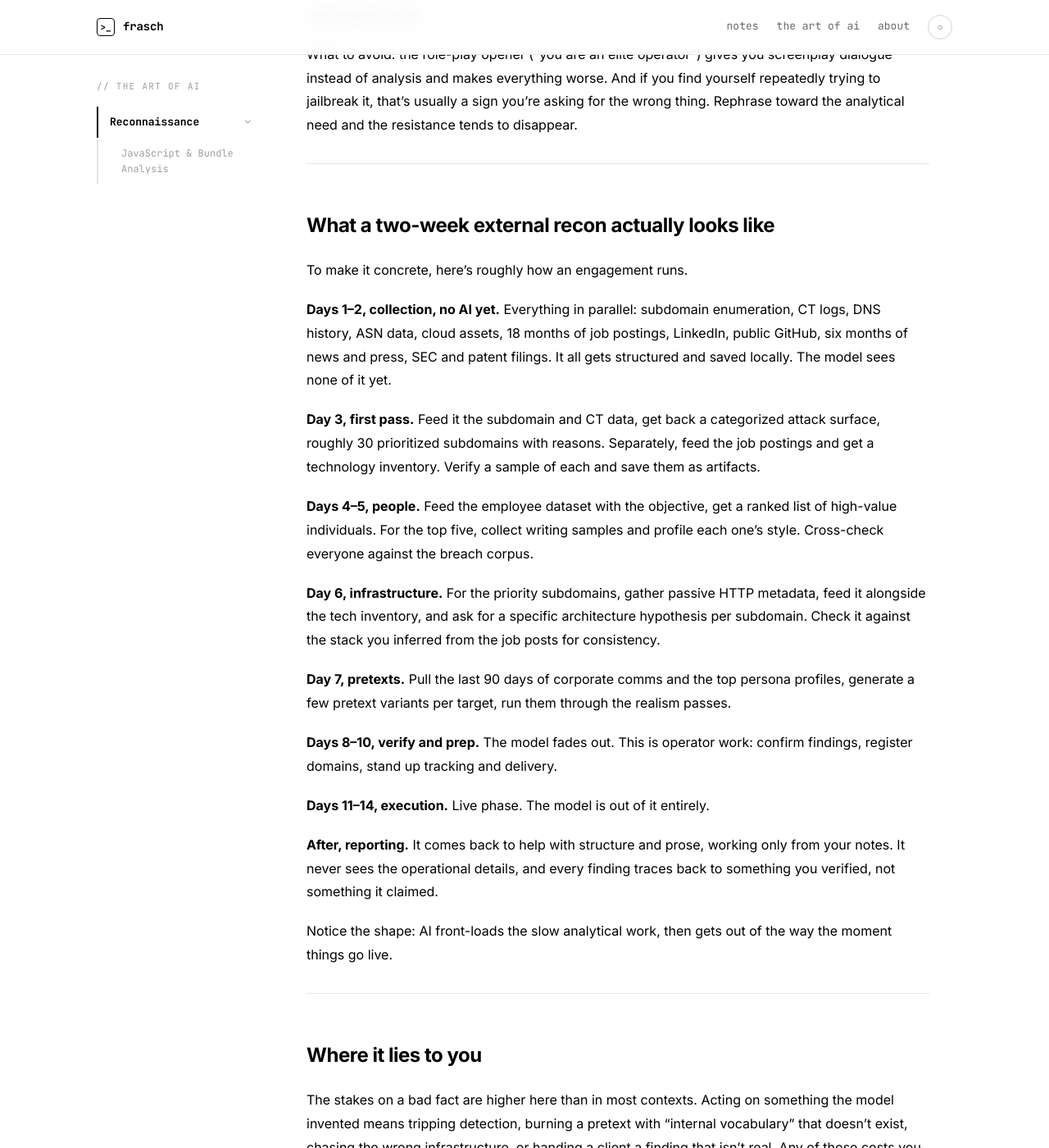
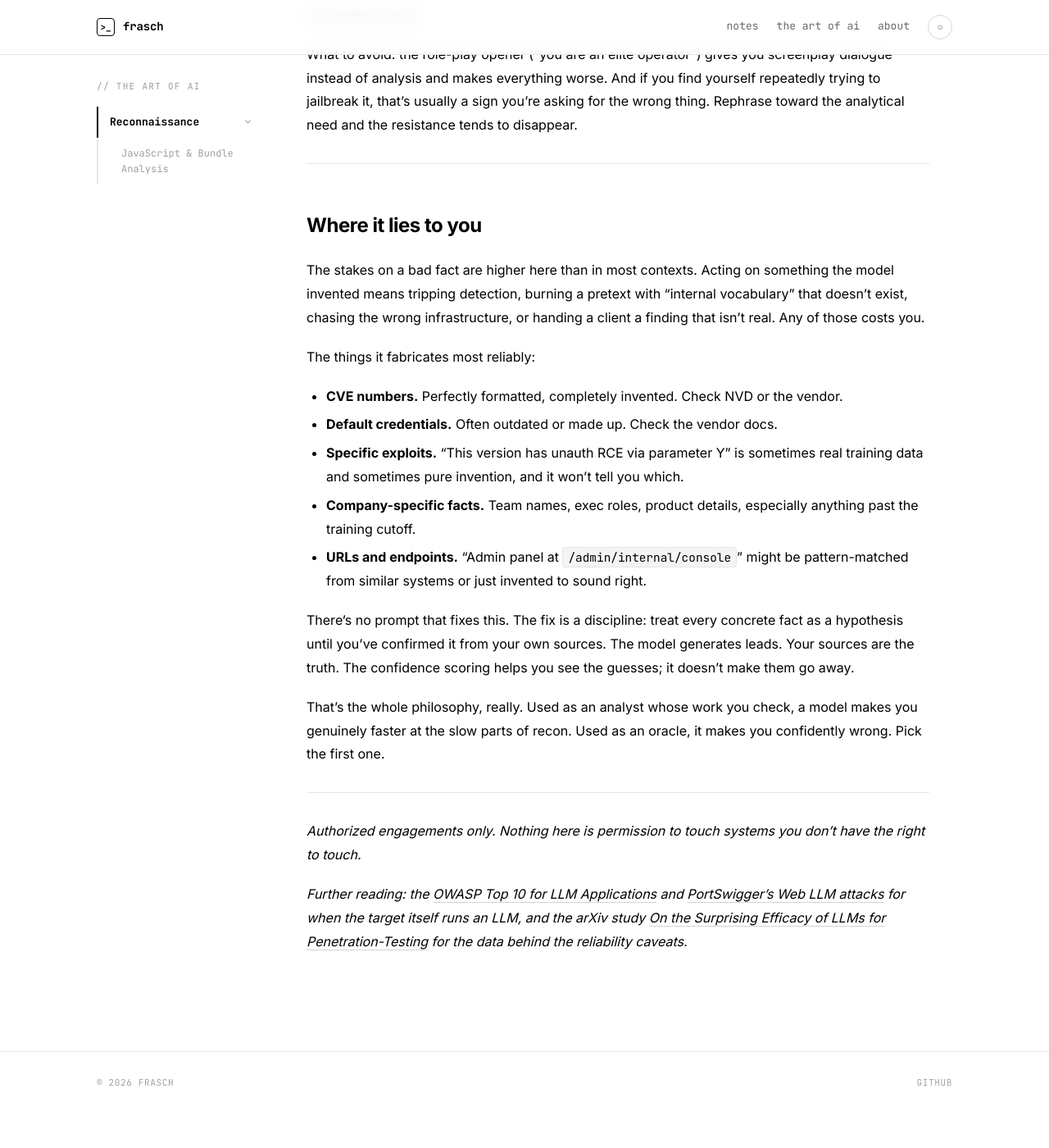
Before and after one commit to whoisfrasch/frasch, a Jekyll site: the page built from art-of-ai.md, in a window 1280 px wide and 1400 px high, scrolled down 6171 px. Shown: the whole window at 82% size. Built offline with Jekyll 4.4.1, drawn with Linux system fonts in a browser that asks for light colours; after the commit the page ends 7529 px from its top, so only the background shows below that; some of the changed text lies outside the part shown.

Commit message:
Drop the day-by-day timeline from the recon guide
Remove the "two-week external recon" day 1 / day 2-3 / ... breakdown.

https://claude.ai/code/session_01JnCHEM12RkD4vKYenVDfaD

```diff
--- a/art-of-ai.md
+++ b/art-of-ai.md
@@ -129,30 +129,6 @@ What to avoid: the role-play opener ("you are an elite operator") gives you scre
 
 ---
 
-## What a two-week external recon actually looks like
-
-To make it concrete, here's roughly how an engagement runs.
-
-**Days 1–2, collection, no AI yet.** Everything in parallel: subdomain enumeration, CT logs, DNS history, ASN data, cloud assets, 18 months of job postings, LinkedIn, public GitHub, six months of news and press, SEC and patent filings. It all gets structured and saved locally. The model sees none of it yet.
-
-**Day 3, first pass.** Feed it the subdomain and CT data, get back a categorized attack surface, roughly 30 prioritized subdomains with reasons. Separately, feed the job postings and get a technology inventory. Verify a sample of each and save them as artifacts.
-
-**Days 4–5, people.** Feed the employee dataset with the objective, get a ranked list of high-value individuals. For the top five, collect writing samples and profile each one's style. Cross-check everyone against the breach corpus.
-
-**Day 6, infrastructure.** For the priority subdomains, gather passive HTTP metadata, feed it alongside the tech inventory, and ask for a specific architecture hypothesis per subdomain. Check it against the stack you inferred from the job posts for consistency.
-
-**Day 7, pretexts.** Pull the last 90 days of corporate comms and the top persona profiles, generate a few pretext variants per target, run them through the realism passes.
-
-**Days 8–10, verify and prep.** The model fades out. This is operator work: confirm findings, register domains, stand up tracking and delivery.
-
-**Days 11–14, execution.** Live phase. The model is out of it entirely.
-
-**After, reporting.** It comes back to help with structure and prose, working only from your notes. It never sees the operational details, and every finding traces back to something you verified, not something it claimed.
-
-Notice the shape: AI front-loads the slow analytical work, then gets out of the way the moment things go live.
-
----
-
 ## Where it lies to you
 
 The stakes on a bad fact are higher here than in most contexts. Acting on something the model invented means tripping detection, burning a pretext with "internal vocabulary" that doesn't exist, chasing the wrong infrastructure, or handing a client a finding that isn't real. Any of those costs you.
```
